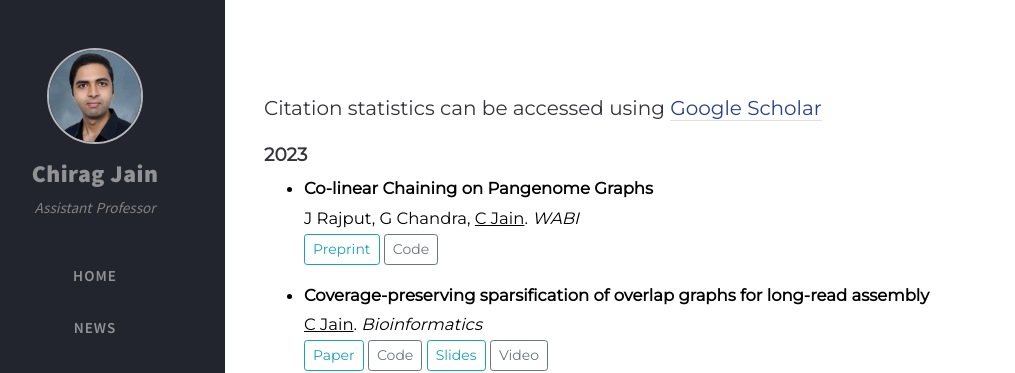
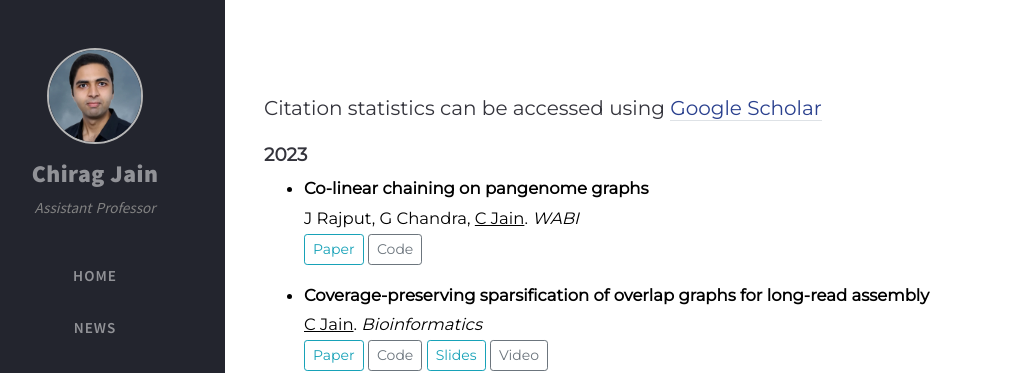
Before and after one commit to at-cg/at-cg.github.io, a Jekyll site: the page built from tabs/publications.md, in a window 1280 px wide and 900 px high. Shown: the top 373 px of the window, without its empty margins (35-1050 px from the left). Built offline with Jekyll 4.4.1, drawn with Linux system fonts in a browser that asks for light colours; nearby versions of some CDN libraries; comment, search, counter and statistics services are not loaded.

Commit message:
Update publications.md

```diff
--- a/tabs/publications.md
+++ b/tabs/publications.md
@@ -23,11 +23,11 @@ type: archives
 
 #### **2023**
 
-* **Co-linear Chaining on Pangenome Graphs** <br>
+* **Co-linear chaining on pangenome graphs** <br>
 J Rajput, G Chandra, <u>C Jain</u>. _WABI_
 <br>
 <button type="button" class="btn btn-outline-info btn-sm">
-<a href="https://www.biorxiv.org/content/10.1101/2023.06.21.545871v1" style="all: unset; color: inherit">Preprint</a>
+<a href="https://drive.google.com/file/d/108us_oFqCFUTarTaJCeXaPB5WTKDMbAf/view?usp=sharing" style="all: unset; color: inherit">Paper</a>
 </button>
 <button type="button" class="btn btn-outline-secondary btn-sm">
 <a href="https://github.com/at-cg/PanAligner" style="all: unset; color: inherit">Code</a>
```
